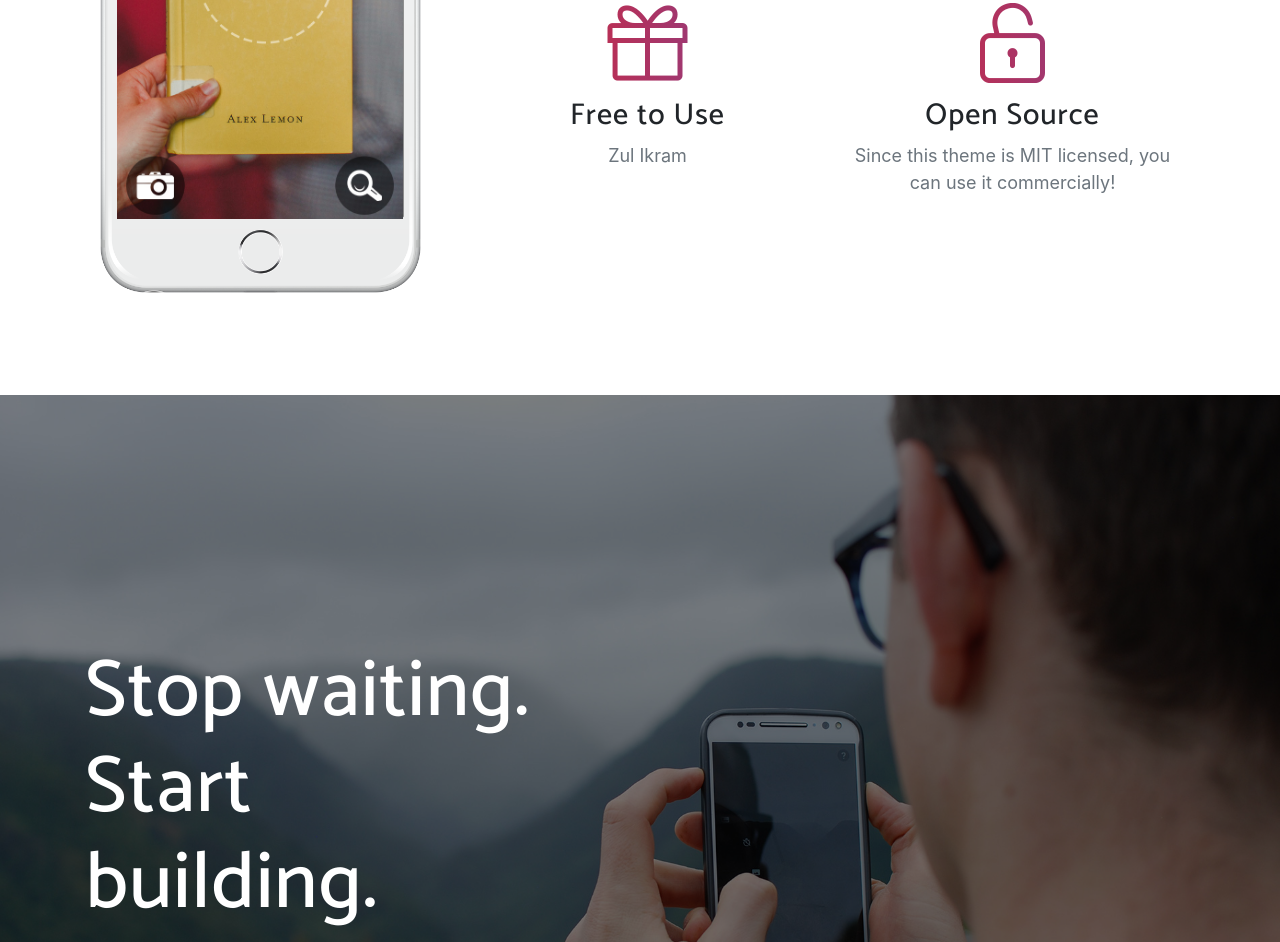
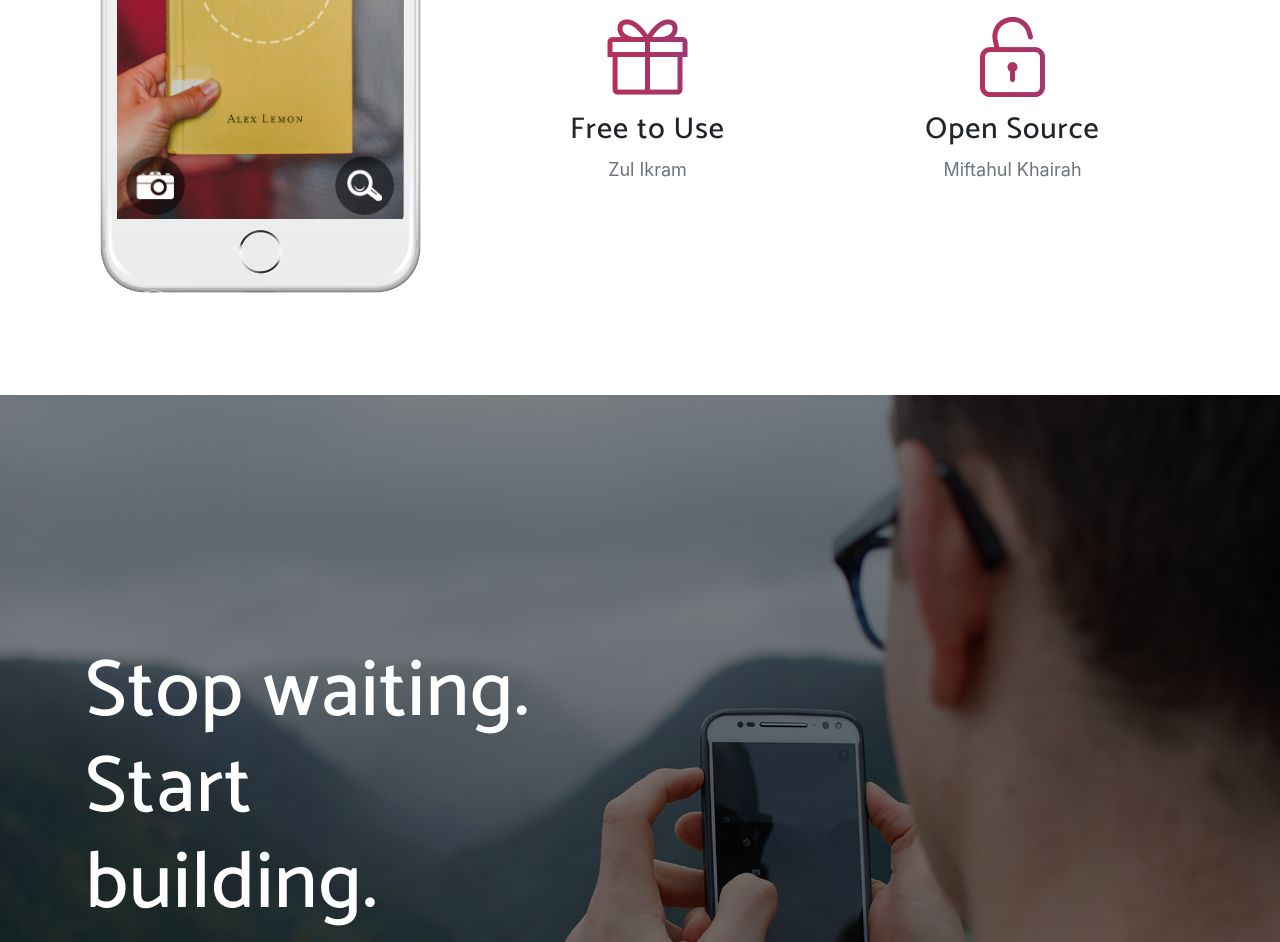
Before and after one commit to eldayanti123/eldayanti123.github.io, a website with bundled scripts: page index.html in a window 1280 px wide. Shown: the part 1968-2910 px from the top of the page. Built offline with nearby package versions, Linux system fonts and the light colour scheme; a web font is replaced by a local one.

Commit message:
versi sepuluh

```diff
--- a/index.html
+++ b/index.html
@@ -150,7 +150,7 @@
                 <div class="feature-item">
                   <i class="icon-lock-open text-primary"></i>
                   <h3>Open Source</h3>
-                  <p class="text-muted">Since this theme is MIT licensed, you can use it commercially!</p>
+                  <p class="text-muted">Miftahul Khairah</p>
                 </div>
               </div>
             </div>
```
